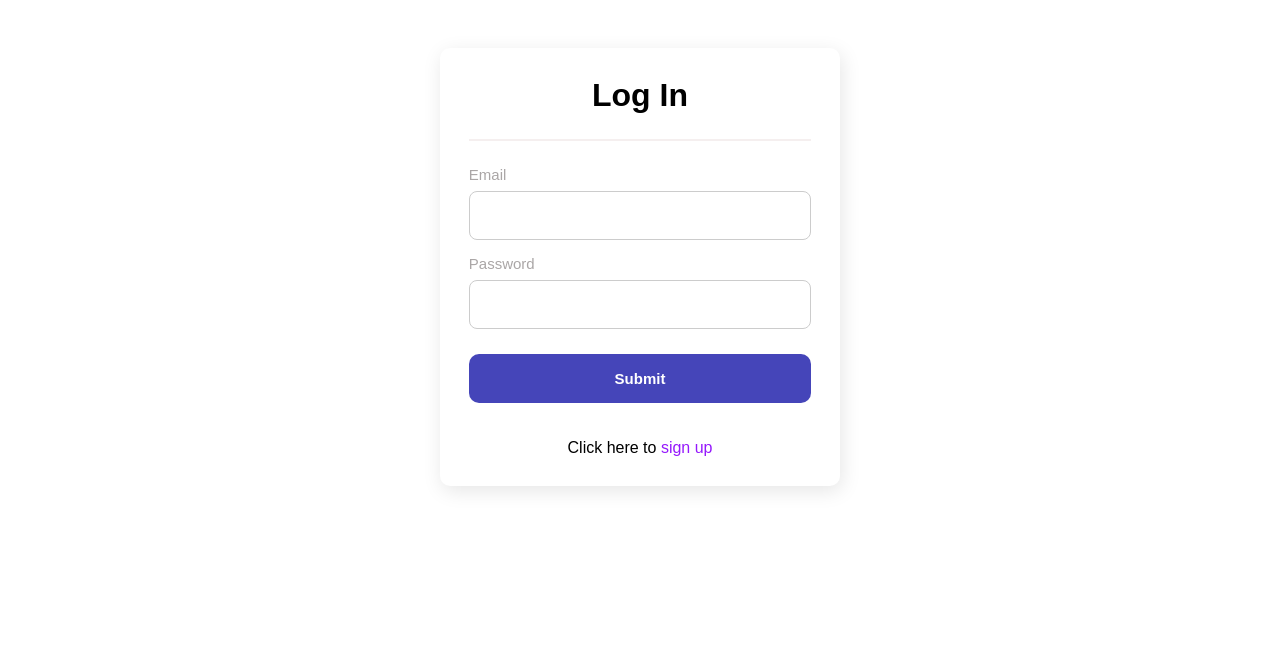
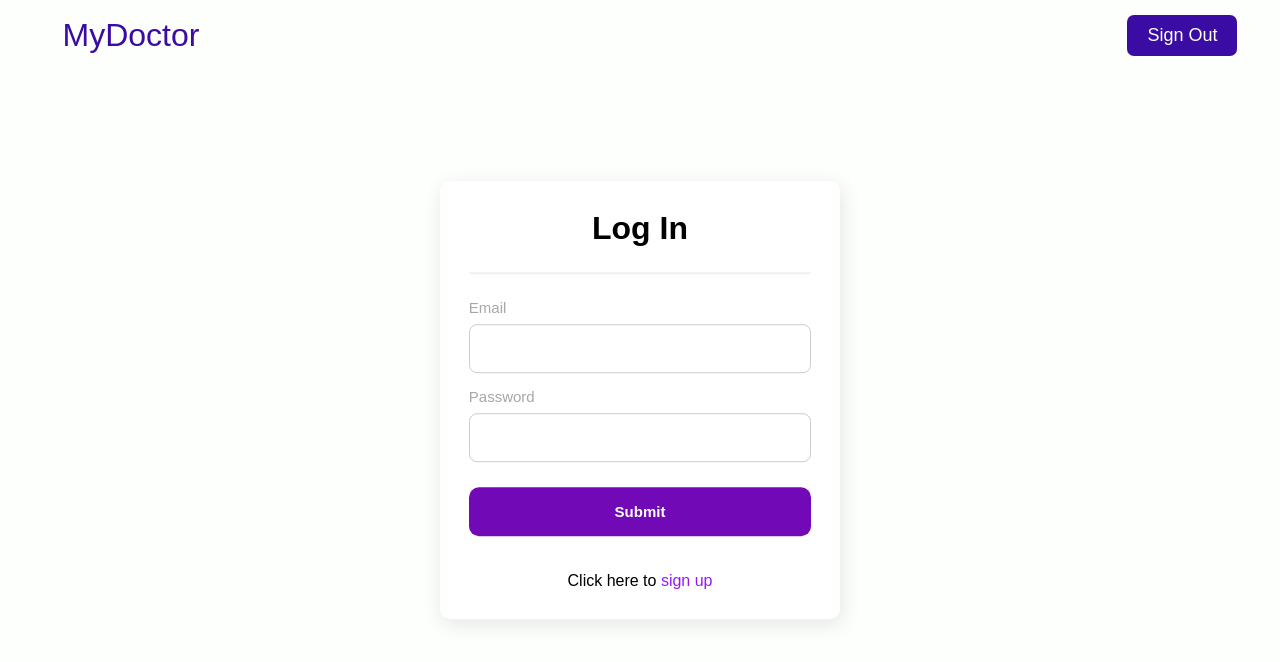
Before and after one commit to NeerChayaphon/Medical-Consultation-System, a React (Create React App) app in the folder frontend/: page /login in a window 1280 px wide. Shown: the top 662 px of the page. Built offline with nearby package versions, Linux system fonts and the light colour scheme.

Commit message:
Navbar v1

```diff
--- a/frontend/public/index.html
+++ b/frontend/public/index.html
@@ -21,6 +21,16 @@
       work correctly both with client-side routing and a non-root public URL.
       Learn how to configure a non-root public URL by running `npm run build`.
     -->
+    <link
+      rel="stylesheet"
+      href="https://use.fontawesome.com/releases/v5.13.1/css/all.css"
+      integrity="sha384-xxzQGERXS00kBmZW/6qxqJPyxW3UR0BPsL4c8ILaIWXva5kFi7TxkIIaMiKtqV1Q"
+      crossorigin="anonymous"
+    />
+    <link
+      href="https://fonts.googleapis.com/css2?family=PT+Sans:wght@700&display=swap"
+      rel="stylesheet"
+    />
     <title>React App</title>
   </head>
   <body>
--- /dev/null
+++ b/frontend/src/App.css
@@ -0,0 +1,21 @@
+* {
+  box-sizing: border-box;
+  margin: 0;
+  padding: 0;
+  font-family: sans-serif;
+  scroll-behavior: smooth;
+}
+body {
+  background-color: #fdfffc;
+}
+
+.home,
+.services,
+.products,
+.sign-up {
+  display: flex;
+  height: 90vh;
+  align-items: center;
+  justify-content: center;
+  font-size: 3rem;
+}
--- a/frontend/src/App.js
+++ b/frontend/src/App.js
@@ -3,14 +3,15 @@ import Home from './page/Patient/Home';
 import Landing from './page/Patient/Landing';
 import Login from './page/Patient/Login';
 import Register from './page/Patient/Register';
+import Navbar from './components/Navbar';
 
-//import {useState} from 'react';
+import './App.css';
+// import {useState} from 'react';
 
 function App() {
   return (
     <Router>
-      <div className='App'>
-        <div className='content'>
+      <Navbar />
       <Switch>
         <Route exact path='/'>
           <Landing />
@@ -25,8 +26,6 @@ function App() {
           <Home />
         </Route>
       </Switch>
-        </div>
-      </div>
     </Router>
   );
 }
--- a/frontend/src/adapters/useAuthCheck.js
+++ b/frontend/src/adapters/useAuthCheck.js
@@ -14,6 +14,7 @@ const useAuthCheck = (url) => {
             'x-acess-token': localStorage.getItem('token'),
           },
         });
+        res = await Axios.get(`http://localhost:5000/api/v1/patient/${res.data.id}`);
         setData(res.data);
         setIsPending(false);
         setError(null);
--- /dev/null
+++ b/frontend/src/components/Navbar.css
@@ -0,0 +1,176 @@
+.navbar {
+  background: #fdfffc;
+  height: 70px;
+  display: flex;
+  justify-content: center;
+  align-items: center;
+  font-size: 1.2rem;
+  position: sticky;
+  top: 0;
+  z-index: 999;
+}
+
+.navbar-container {
+  display: flex;
+  justify-content: center;
+  align-items: center;
+  height: 70px;
+  max-width: 1600px;
+}
+
+.navbar-logo {
+  color: #3a0ca3;
+  justify-self: start;
+  margin-left: 20px;
+  cursor: pointer;
+  text-decoration: none;
+  font-size: 2rem;
+  display: flex;
+  align-items: center;
+}
+
+.fa-typo3 {
+  margin-left: 0.5rem;
+  font-size: 1.8rem;
+}
+
+.nav-menu {
+  display: grid;
+  grid-template-columns: repeat(4, auto);
+  grid-gap: 10px;
+  list-style: none;
+  text-align: center;
+  width: 70vw;
+  justify-content: end;
+  margin-right: 2rem;
+}
+
+.nav-item {
+  height: 80px;
+}
+
+.nav-links {
+  color: #3a0ca3;
+  display: flex;
+  align-items: center;
+  text-decoration: none;
+  padding: 0.5rem 1rem;
+  height: 100%;
+}
+
+.nav-links:hover {
+  color: #f72585;
+  transition: all 0.2s ease-out;
+}
+
+.fa-bars {
+  color: #3a0ca3;
+}
+
+.nav-links-mobile {
+  display: none;
+}
+
+.menu-icon {
+  display: none;
+}
+.btn-signup {
+  background-color: #3a0ca3;
+  color: #fdfffc;
+  padding: 10px 20px;
+  border-radius: 7px;
+  border: none;
+  font-size: 18px;
+  cursor: pointer;
+  text-decoration: none;
+}
+.btn-signup:hover {
+  cursor: pointer;
+  background-color: #f72585;
+  transition: all 0.3s ease-out;
+  text-decoration: none;
+}
+
+@media screen and (max-width: 960px) {
+  .NavbarItems {
+    position: relative;
+  }
+
+  .nav-menu {
+    display: flex;
+    flex-direction: column;
+    width: 100%;
+    height: 90vh;
+    position: absolute;
+    top: 70px;
+    left: -100%;
+    opacity: 1;
+    transition: all 0.5s ease;
+  }
+
+  .nav-menu.active {
+    background: #fdfffc;
+    left: 0;
+    opacity: 1;
+    transition: all 0.5s ease;
+    z-index: 1;
+  }
+
+  .nav-links {
+    text-align: center;
+    padding: 2rem;
+    width: 100%;
+    display: table;
+  }
+
+  .nav-links:hover {
+    background-color: #f1f1f1;
+    color: #7209b7;
+    border-radius: 0;
+  }
+
+  .navbar-logo {
+    position: absolute;
+    top: 0;
+    left: 0;
+    transform: translate(25%, 50%);
+  }
+
+  .menu-icon {
+    display: block;
+    position: absolute;
+    top: 0;
+    right: 0;
+    transform: translate(-100%, 60%);
+    font-size: 1.8rem;
+    cursor: pointer;
+  }
+
+  .fa-times {
+    color: #3a0ca3;
+    font-size: 2rem;
+  }
+
+  .nav-links-mobile {
+    display: block;
+    text-align: center;
+    margin: 2rem auto;
+    border-radius: 4px;
+    width: 80%;
+    text-decoration: none;
+    font-size: 1.5rem;
+    background-color: transparent;
+    color: #7209b7;
+    padding: 14px 20px;
+    border: 1px solid #7209b7;
+    transition: all 0.3s ease-out;
+  }
+
+  .nav-links-mobile:hover {
+    background: #f72585;
+    border: 1px solid #f72585;
+    color: #fdfffc;
+    transition: 250ms;
+    border: 1px solid #fdfffc;
+  }
+}
--- /dev/null
+++ b/frontend/src/components/Navbar.js
@@ -0,0 +1,78 @@
+import React, {useState, useEffect} from 'react';
+import useAuthCheck from '../adapters/useAuthCheck';
+import {Link} from 'react-router-dom';
+import './Navbar.css';
+
+function Navbar() {
+  const {data: user, isPending, error} = useAuthCheck('http://localhost:5000/api/v1/auth/patient/');
+  const [click, setClick] = useState(false);
+  const [button, setButton] = useState(true);
+
+  const handleClick = () => setClick(!click);
+  const closeMobileMenu = () => setClick(false);
+
+  const showButton = () => {
+    if (window.innerWidth <= 960) {
+      setButton(false);
+    } else {
+      setButton(true);
+    }
+  };
+
+  useEffect(() => {
+    showButton();
+  }, []);
+
+  window.addEventListener('resize', showButton);
+
+  return (
+    <>
+      <nav className='navbar'>
+        <div className='navbar-container'>
+          <Link to='/' className='navbar-logo' onClick={closeMobileMenu}>
+            MyDoctor
+          </Link>
+          <div className='menu-icon' onClick={handleClick}>
+            <i className={click ? 'fas fa-times' : 'fas fa-bars'} />
+          </div>
+          <ul className={click ? 'nav-menu active' : 'nav-menu'}>
+            {user && (
+              <li className='nav-item'>
+                <Link to='/' className='nav-links' onClick={closeMobileMenu}>
+                  Home
+                </Link>
+              </li>
+            )}
+            {user && (
+              <li className='nav-item'>
+                <Link to='/patient/record' className='nav-links' onClick={closeMobileMenu}>
+                  Appointment
+                </Link>
+              </li>
+            )}
+            {user && (
+              <li className='nav-item'>
+                <Link to='/patient' className='nav-links' onClick={closeMobileMenu}>
+                  <>{user.data.name}</>
+                </Link>
+              </li>
+            )}
+
+            <li>
+              <Link to='/login' className='nav-links-mobile' onClick={closeMobileMenu}>
+                {user ? <>Sign Out</> : <>Sign In</>}
+              </Link>
+            </li>
+          </ul>
+          {button && (
+            <Link to='/login' className='btn-signup'>
+              Sign Out
+            </Link>
+          )}
+        </div>
+      </nav>
+    </>
+  );
+}
+
+export default Navbar;
--- a/frontend/src/index.css
+++ /dev/null
@@ -1,13 +0,0 @@
-body {
-  margin: 0;
-  font-family: -apple-system, BlinkMacSystemFont, 'Segoe UI', 'Roboto', 'Oxygen',
-    'Ubuntu', 'Cantarell', 'Fira Sans', 'Droid Sans', 'Helvetica Neue',
-    sans-serif;
-  -webkit-font-smoothing: antialiased;
-  -moz-osx-font-smoothing: grayscale;
-}
-
-code {
-  font-family: source-code-pro, Menlo, Monaco, Consolas, 'Courier New',
-    monospace;
-}
--- a/frontend/src/index.js
+++ b/frontend/src/index.js
@@ -1,6 +1,5 @@
 import React from 'react';
 import ReactDOM from 'react-dom';
-import './index.css';
 import App from './App';
 
 ReactDOM.render(
--- a/frontend/src/page/Patient/Home.js
+++ b/frontend/src/page/Patient/Home.js
@@ -10,9 +10,11 @@ function Home() {
     console.log(error);
     return <Redirect to='/login' />;
   }
+
   return (
     <div className='wrapper'>
-      <h1>Home</h1>
+      <div>Home</div>
+      {user && <div>{user.data.name}</div>}
     </div>
   );
 }
--- a/frontend/src/page/Patient/Login.js
+++ b/frontend/src/page/Patient/Login.js
@@ -31,6 +31,7 @@ export default function Login() {
   };
 
   return (
+    <>
       <div className='login-wrapper'>
         <h1 className='title'>Log In</h1>
         <p className='or'>
@@ -55,5 +56,6 @@ export default function Login() {
           </div>
         </form>
       </div>
+    </>
   );
 }
--- a/frontend/src/styles/Login.css
+++ b/frontend/src/styles/Login.css
@@ -1,21 +1,18 @@
-* {
-  box-sizing: border-box;
-  margin: 0;
-  padding: 0;
-  font-family: sans-serif;
-  scroll-behavior: smooth;
-}
-
 .login-wrapper {
   width: 400px;
-  margin-left: auto;
+  /* margin-left: auto;
   margin-right: auto;
   margin-top: 3em;
-  margin-bottom: 3em;
+  margin-bottom: 3em; */
   border-radius: 10px;
   background-color: #ffff;
   padding: 1.8rem;
   box-shadow: 2px 5px 20px rgba(0, 0, 0, 0.1);
+
+  position: absolute;
+  top: 50%;
+  left: 50%;
+  transform: translate(-50%, -50%);
 }
 
 .title {
@@ -55,7 +52,7 @@ input[type='number'] {
 }
 
 .cta-btn {
-  background-color: rgb(69, 69, 185);
+  background-color: #7209b7;
   color: white;
   padding: 16px 20px;
   margin-top: 10px;
@@ -69,8 +66,8 @@ input[type='number'] {
 }
 .cta-btn:hover {
   cursor: pointer;
-  background-color: #9518fc;
-  transition: all 0.2s ease-out;
+  background-color: #f72585;
+  transition: all 0.3s ease-out;
 }
 
 .authError {
```
Also changed, not shown: frontend/src/adapters/useToken.js (renamed from frontend/src/components/useToken.js). Lines whose indentation alone changed are shown as unchanged.
